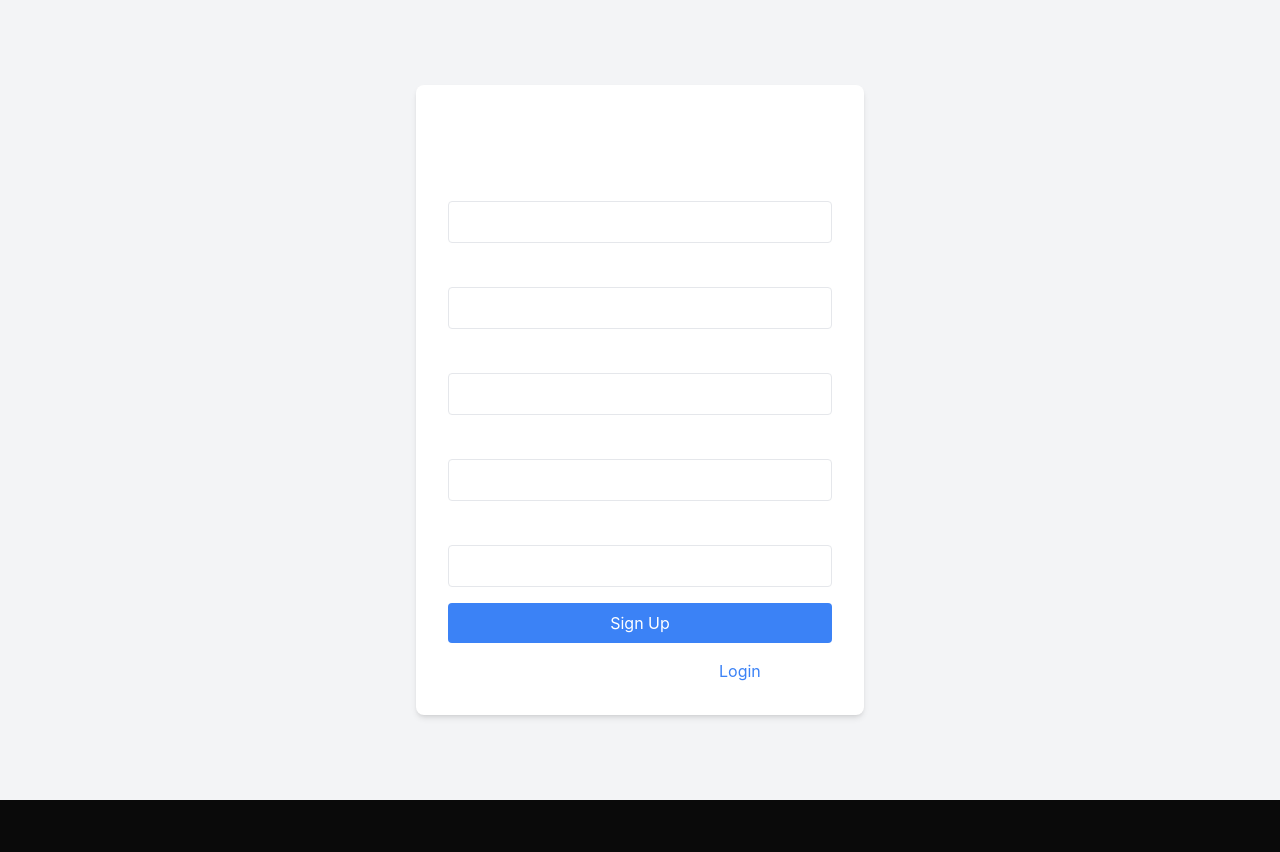
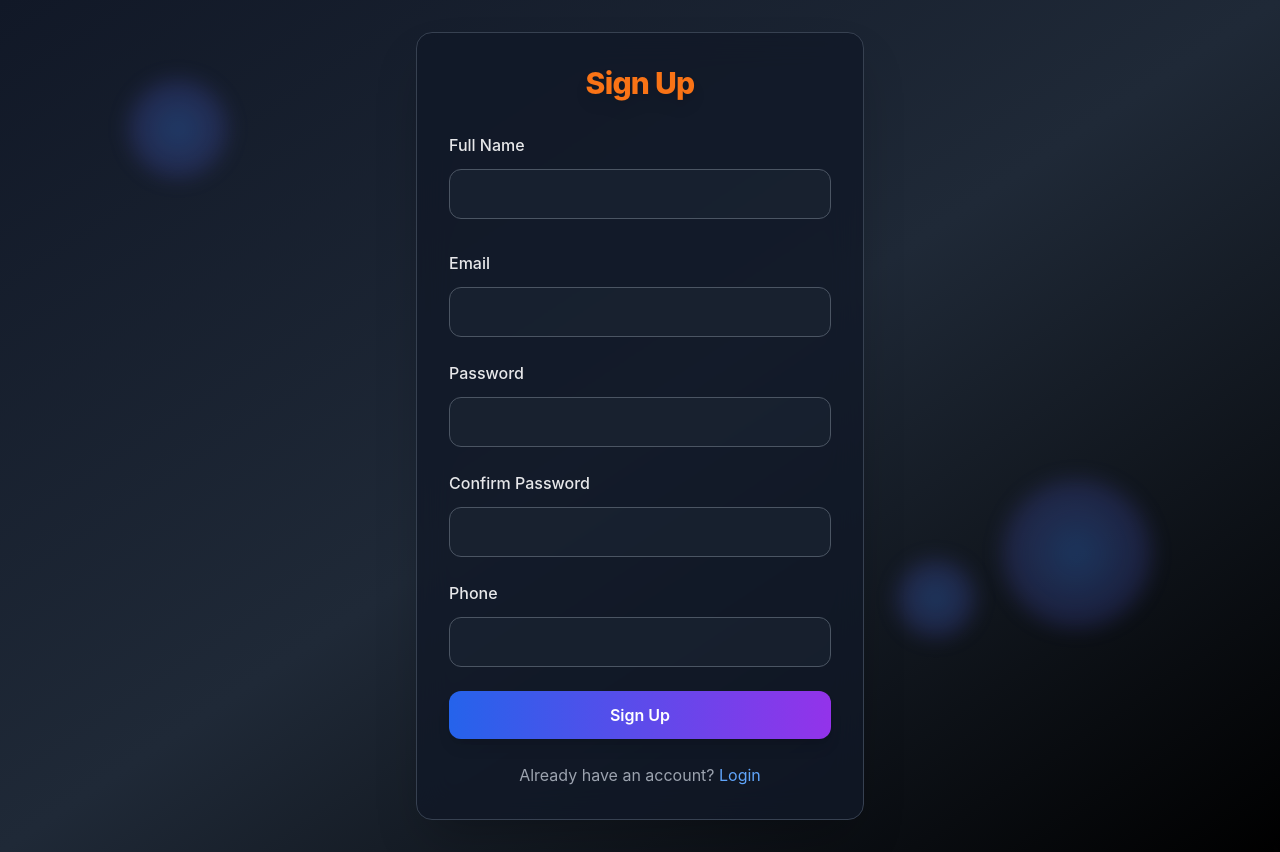
Before and after one commit to JayH25/odoo-hackathon, a React (Vite) app in the folder vite-project/: page /signup in a window 1280 px wide. Before the commit the page ends 800 px from the top, so only its background shows below. Built offline with nearby package versions, Linux system fonts and the light colour scheme.

Commit message:
Update Signup.jsx

```diff
--- a/vite-project/src/Component/Signup.jsx
+++ b/vite-project/src/Component/Signup.jsx
@@ -1,5 +1,4 @@
-// SignUp.js
-import React, { useState } from "react";
+import { useState } from "react";
 import { useNavigate } from "react-router-dom";
 
 const SignUp = () => {
@@ -31,7 +30,7 @@ const SignUp = () => {
           confirmationpassword: confirmPassword,
           phone,
         }),
-        credentials: "include", // include cookie for session if used
+        credentials: "include",
       });
 
       if (!res.ok) {
@@ -46,73 +45,80 @@ const SignUp = () => {
   };
 
   return (
-    <div className="flex justify-center items-center min-h-screen bg-gray-100">
-      <div className="w-full max-w-md p-8 bg-white rounded-lg shadow-md">
-        <h2 className="text-2xl font-bold mb-6 text-center">Sign Up</h2>
-        {error && <p className="text-red-500 mb-4">{error}</p>}
-        <form onSubmit={handleSignUp}>
-          <div className="mb-4">
-            <label className="block text-sm font-medium mb-2">Full Name</label>
+    <div className="min-h-screen bg-gradient-to-br from-gray-900 via-gray-800 to-black p-8 relative overflow-hidden">
+      <div className="grid-overlay"></div>
+      <div className="floating-orbs">
+        <div className="orb orb1"></div>
+        <div className="orb orb2"></div>
+        <div className="orb orb3"></div>
+      </div>
+      <div className="max-w-md mx-auto bg-gray-900/80 backdrop-blur-lg rounded-2xl border border-gray-700 p-8 shadow-2xl">
+        <h2 className="text-3xl font-extrabold text-center mb-8 text-orange-500 tracking-tight drop-shadow-lg">
+          Sign Up
+        </h2>
+        {error && <p className="text-red-500 text-center mb-6">{error}</p>}
+        <form onSubmit={handleSignUp} className="space-y-6">
+          <div className="input-group">
+            <label className="block text-white/90 font-medium mb-3">Full Name</label>
             <input
               type="text"
               value={fullName}
               onChange={(e) => setFullName(e.target.value)}
-              className="w-full p-2 border rounded"
+              className="w-full px-5 py-3 bg-gray-800/50 border border-gray-600 rounded-xl text-white placeholder-gray-400 focus:outline-none focus:ring-2 focus:ring-blue-500 transition-all duration-300"
               required
             />
           </div>
-          <div className="mb-4">
-            <label className="block text-sm font-medium mb-2">Email</label>
+          <div className="input-group">
+            <label className="block text-white/90 font-medium mb-3">Email</label>
             <input
               type="email"
               value={email}
               onChange={(e) => setEmail(e.target.value)}
-              className="w-full p-2 border rounded"
+              className="w-full px-5 py-3 bg-gray-800/50 border border-gray-600 rounded-xl text-white placeholder-gray-400 focus:outline-none focus:ring-2 focus:ring-blue-500 transition-all duration-300"
               required
             />
           </div>
-          <div className="mb-4">
-            <label className="block text-sm font-medium mb-2">Password</label>
+          <div className="input-group">
+            <label className="block text-white/90 font-medium mb-3">Password</label>
             <input
               type="password"
               value={password}
               onChange={(e) => setPassword(e.target.value)}
-              className="w-full p-2 border rounded"
+              className="w-full px-5 py-3 bg-gray-800/50 border border-gray-600 rounded-xl text-white placeholder-gray-400 focus:outline-none focus:ring-2 focus:ring-blue-500 transition-all duration-300"
               required
             />
           </div>
-          <div className="mb-4">
-            <label className="block text-sm font-medium mb-2">
-              Confirm Password
-            </label>
+          <div className="input-group">
+            <label className="block text-white/90 font-medium mb-3">Confirm Password</label>
             <input
               type="password"
               value={confirmPassword}
               onChange={(e) => setConfirmPassword(e.target.value)}
-              className="w-full p-2 border rounded"
+              className="w-full px-5 py-3 bg-gray-800/50 border border-gray-600 rounded-xl text-white placeholder-gray-400 focus:outline-none focus:ring-2 focus:ring-blue-500 transition-all duration-300"
               required
             />
           </div>
-          <div className="mb-4">
-            <label className="block text-sm font-medium mb-2">Phone</label>
+          <div className="input-group">
+            <label className="block text-white/90 font-medium mb-3">Phone</label>
             <input
               type="text"
               value={phone}
               onChange={(e) => setPhone(e.target.value)}
-              className="w-full p-2 border rounded"
+              className="w-full px-5 py-3 bg-gray-800/50 border border-gray-600 rounded-xl text-white placeholder-gray-400 focus:outline-none focus:ring-2 focus:ring-blue-500 transition-all duration-300"
               required
             />
           </div>
           <button
             type="submit"
-            className="w-full bg-blue-500 text-white p-2 rounded hover:bg-blue-600"
+            className="w-full px-6 py-3 bg-gradient-to-r from-blue-600 to-purple-600 text-white font-semibold rounded-xl shadow-lg hover:from-blue-700 hover:to-purple-700 transition-all duration-300 transform hover:scale-105 disabled:cursor-not-allowed"
+            disabled={!fullName || !email || !password || !confirmPassword || !phone}
           >
             Sign Up
           </button>
         </form>
-        <p className="mt-4 text-center">
+        <p className="text-center mt-6 text-gray-400">
           Already have an account?{" "}
-          <a href="/" className="text-blue-500 hover:underline">
+          <a href="/login" className="text-blue-400 hover:underline">
             Login
           </a>
         </p>
```
